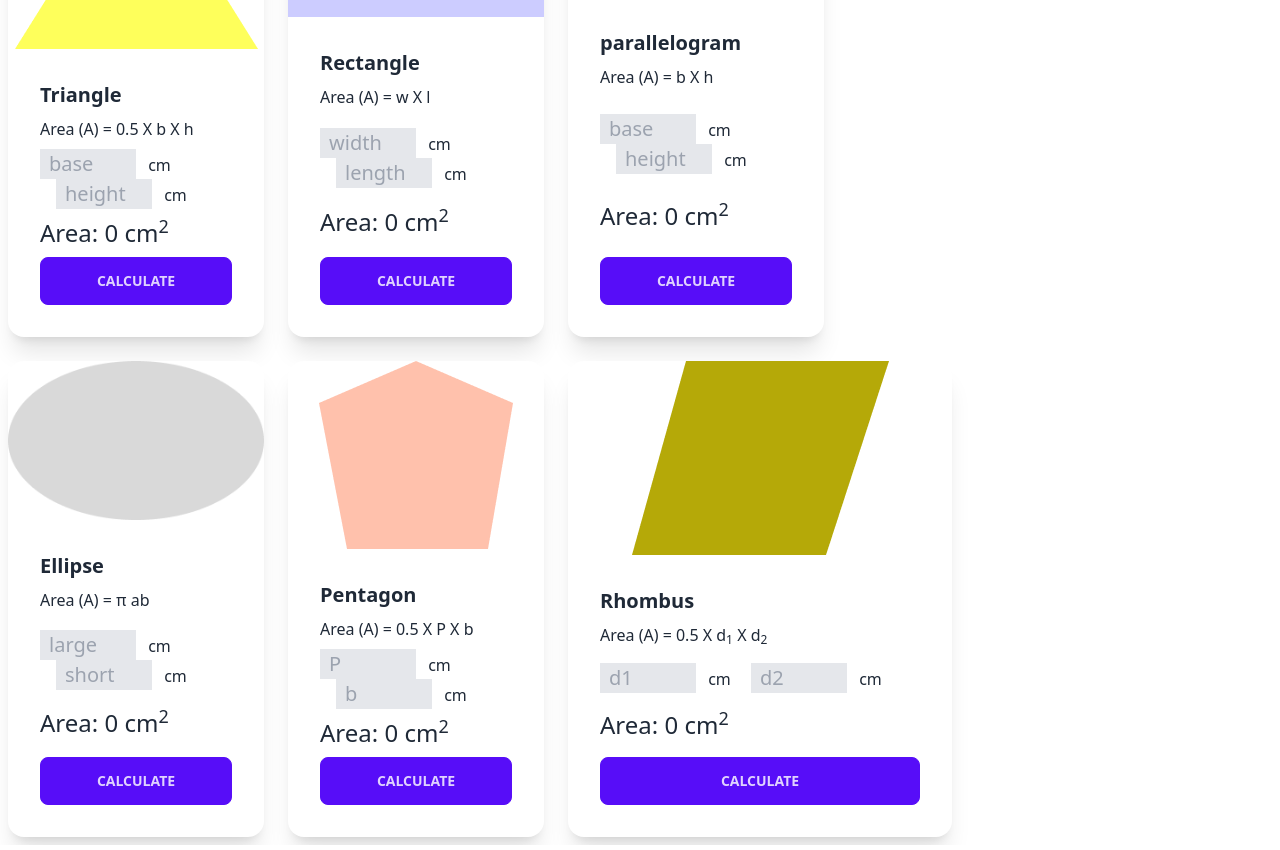
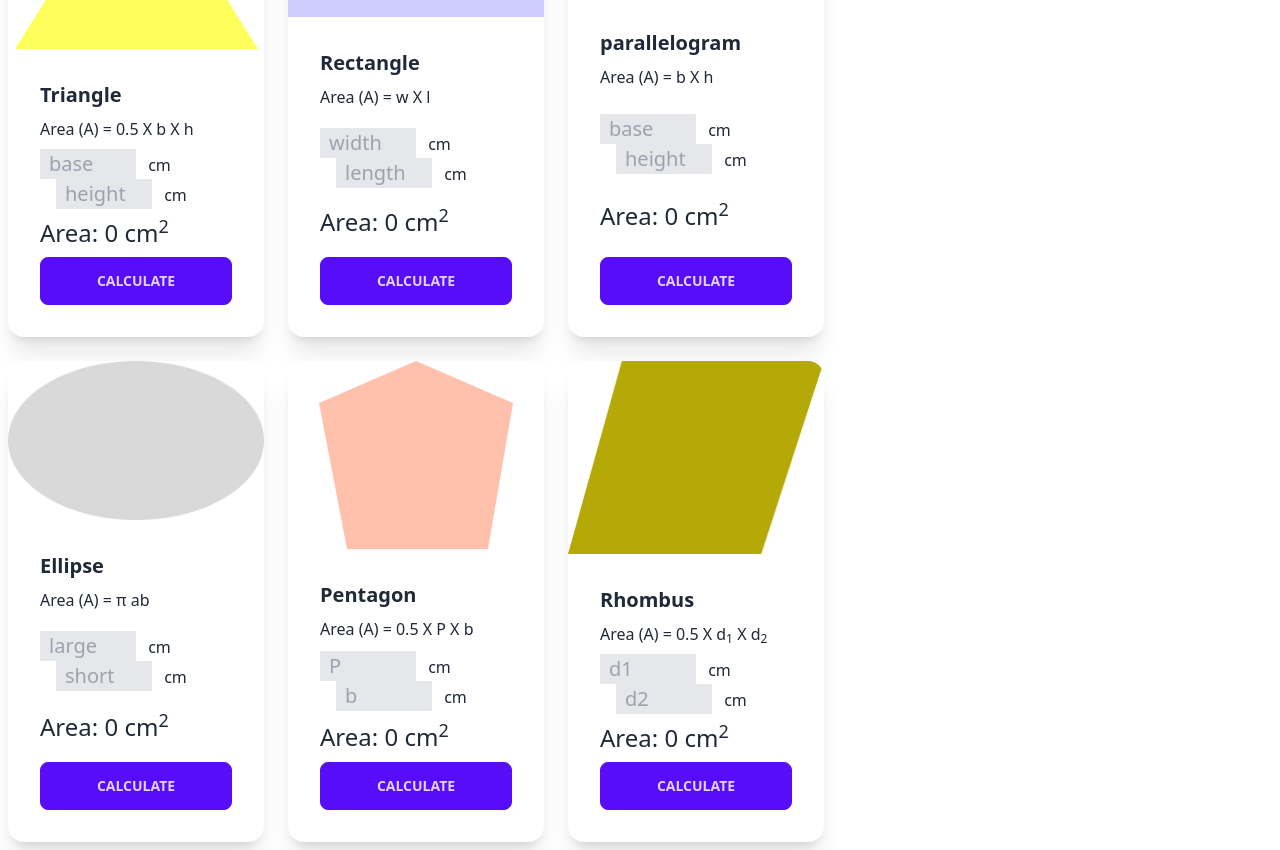
Before and after one commit to shahisrail/geometrygunias, a plain HTML site: page index.html in a window 1280 px wide. Shown: the part 165-1015 px from the top of the page. Drawn offline with nearby package versions, Linux system fonts and the light colour scheme.

Commit message:
first commit

```diff
--- a/index.html
+++ b/index.html
@@ -117,7 +117,7 @@
                     </div>
                 </div>
                 <!-- third card -->
-                <div class="card w-96 bg-base-100 shadow-xl">
+                <div class="card bg-base-100 shadow-xl">
                     <figure><img src="/images/Rhombus.png" alt="Shoes" /></figure>
                     <div class="card-body">
                         <h2 class="card-title">Rhombus</h2>
```
